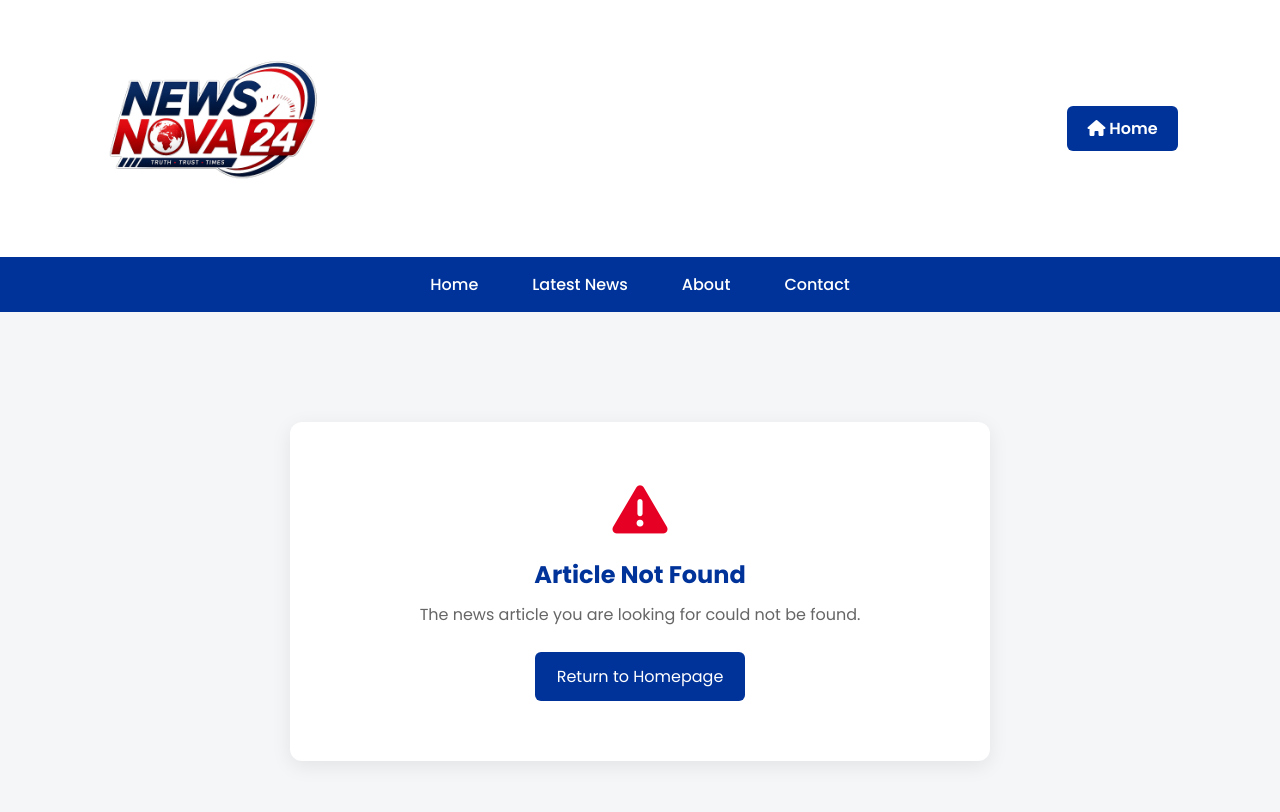
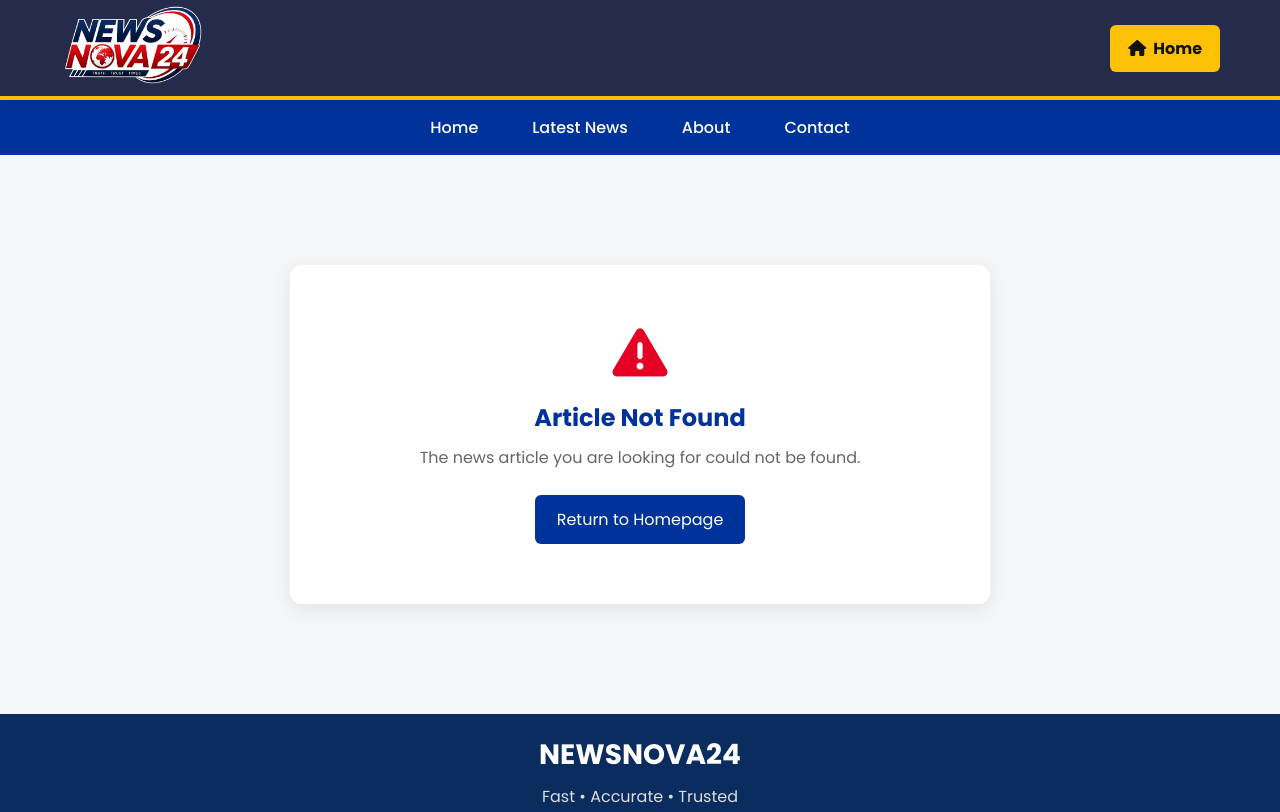
Before and after one commit to ritik2347618/NEWSNOVA24, a website: page article.html in a window 1280 px wide. Shown: the top 812 px of the page. Drawn offline with Linux system fonts and the light colour scheme.

Commit message:
Updated NEWSNOVA24 website

```diff
--- a/article.css
+++ b/article.css
@@ -24,14 +24,32 @@ a{
 ========================================== */
 
 #article-header{
-    background:#ffffff;
-    padding:15px 8%;
-    box-shadow:0 2px 10px rgba(0,0,0,0.08);
+    width:100%;
+    height:100px;
+
+    background:#252b4b;
+
+    padding:0;
+
+    border-bottom:4px solid #ffc107;
+
+    box-shadow:0 2px 10px rgba(0,0,0,0.12);
+
+    display:flex;
+    align-items:center;
+
+    position:relative;
+    z-index:9999;
 }
 
 .article-header-container{
+    width:100%;
     max-width:1200px;
+
+    height:100%;
+
     margin:auto;
+    padding:0 20px;
 
     display:flex;
     justify-content:space-between;
@@ -39,27 +57,38 @@ a{
 }
 
 #article-logo-image{
-    width:220px;
+    width:145px;
+    height:auto;
+    display:block;
 }
 
 
-/* HOME BUTTON */
+/* ==========================================
+   HOME BUTTON
+========================================== */
 
 #article-home-button{
-    background:#003399;
-    color:white;
+    display:inline-flex;
+    align-items:center;
+    justify-content:center;
 
-    padding:10px 20px;
+    gap:7px;
+
+    background:#ffc107;
+    color:#111;
+
+    padding:11px 18px;
 
     border-radius:6px;
 
-    font-weight:600;
+    font-weight:700;
 
     transition:0.3s;
 }
 
 #article-home-button:hover{
     background:#e60023;
+    color:#fff;
 }
 
 
@@ -183,6 +212,7 @@ a{
 
 #article-meta i{
     color:#003399;
+
     margin-right:6px;
 }
 
@@ -250,6 +280,7 @@ a{
 
 .share-buttons{
     display:flex;
+
     gap:12px;
 }
 
@@ -420,15 +451,18 @@ a{
 @media(max-width:500px){
 
     #article-header{
-        padding:12px 5%;
+        height:75px;
+
+        padding:0 5%;
     }
 
     #article-logo-image{
-        width:150px;
+        width:110px;
     }
 
     #article-home-button{
         padding:8px 12px;
+
         font-size:13px;
     }
 
@@ -446,11 +480,13 @@ a{
 
     #article-content{
         font-size:16px;
+
         line-height:1.8;
     }
 
     .article-nav-container a{
         padding:12px 10px;
+
         font-size:13px;
     }
 
```
Also changed, not shown: article.js (line endings or trailing spaces).
